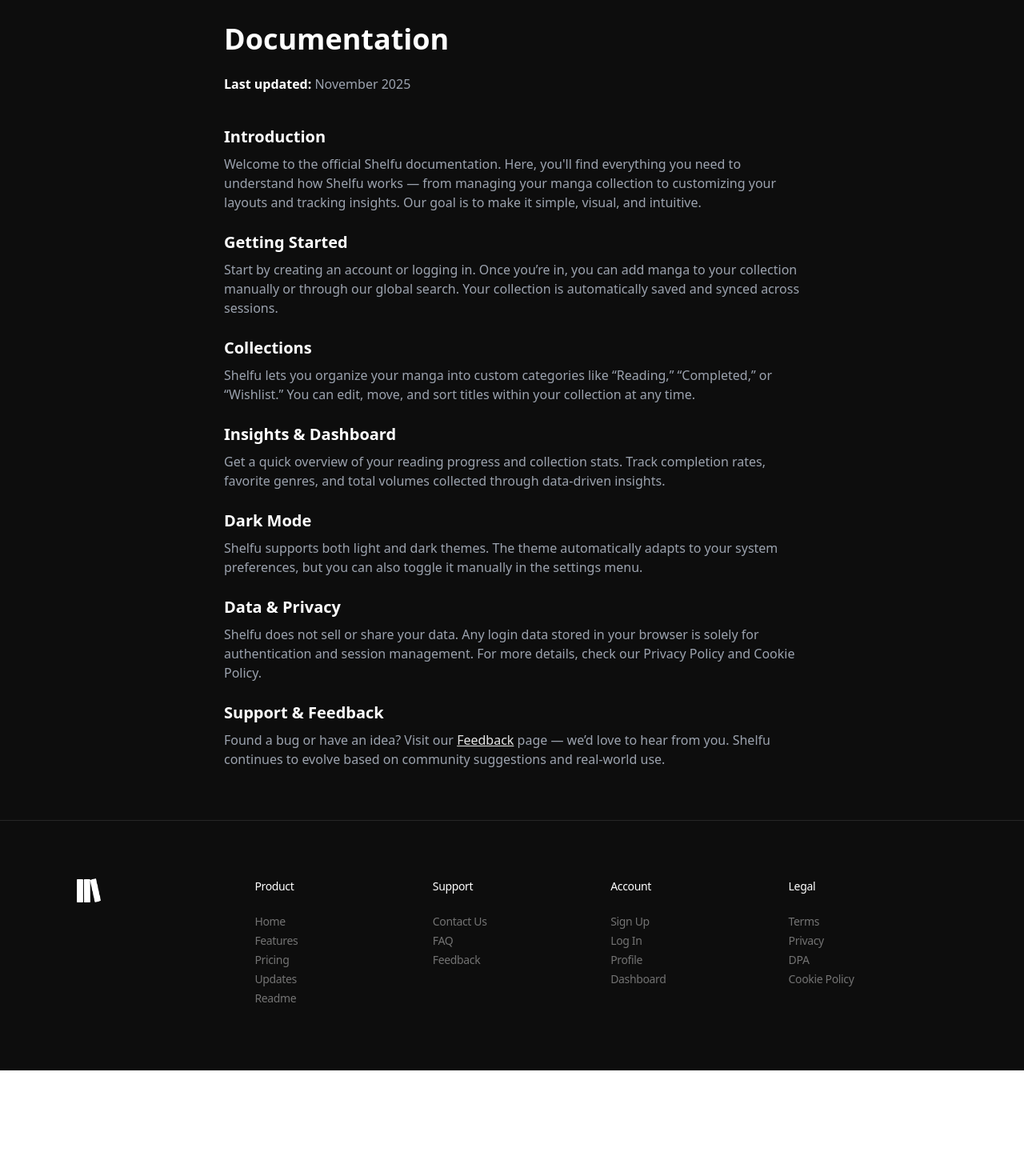
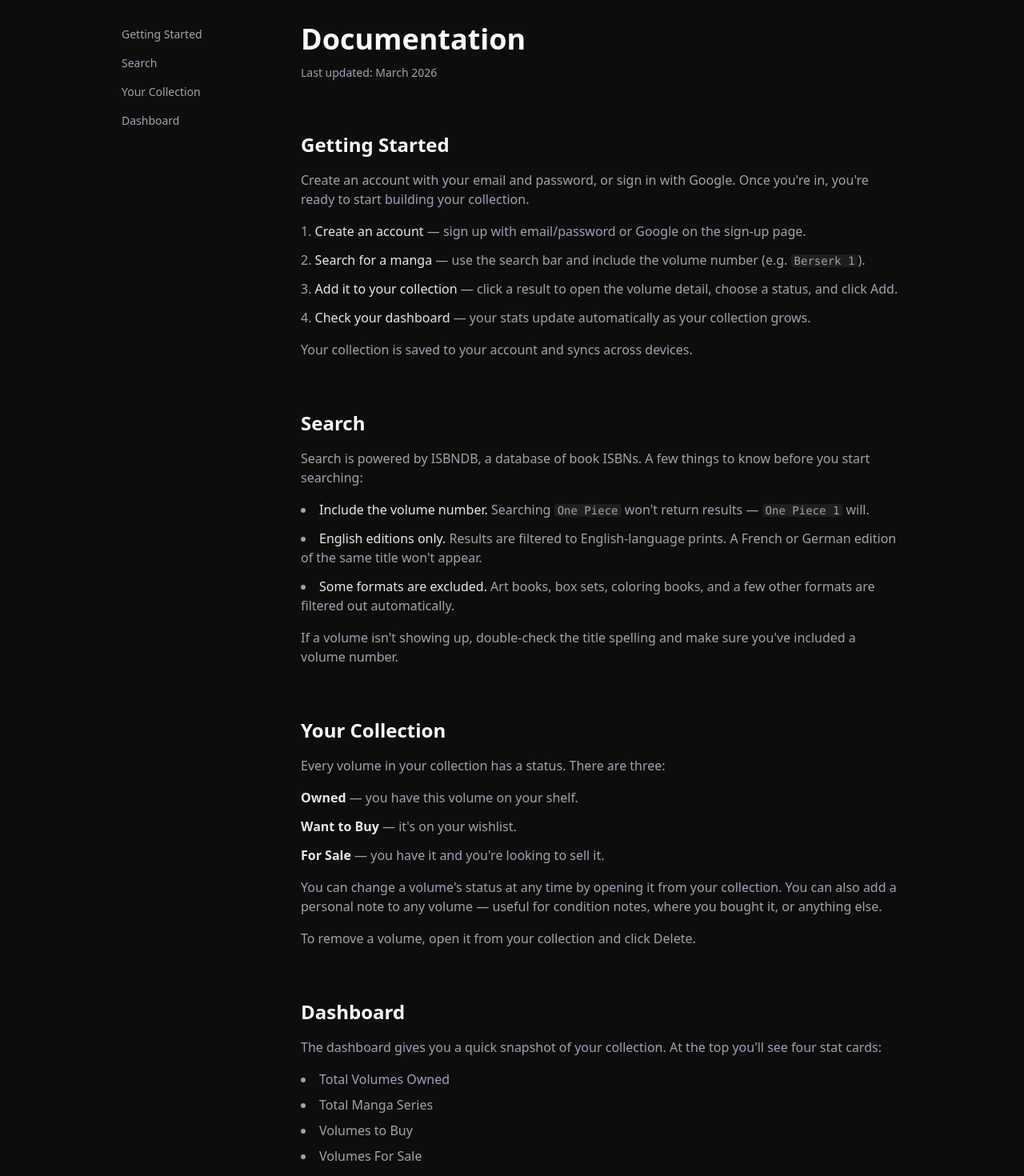
Before and after one commit to Mahib09/Shelfu, a Next.js app in the folder client/: page /docs in a window 1280 px wide. Shown: the part 100-1570 px from the top of the page at 80% size. Before the commit the page ends 1438 px from the top, so only its background shows below. Built offline with nearby package versions, Linux system fonts and the light colour scheme; no server answers.

Commit message:
docs(client): rewrite /docs page with accurate four-section layout

```diff
--- a/client/src/app/(public)/docs/page.jsx
+++ b/client/src/app/(public)/docs/page.jsx
@@ -1,92 +1,172 @@
 "use client";
 
 export default function Docs() {
+  const sections = [
+    { id: "getting-started", label: "Getting Started" },
+    { id: "search", label: "Search" },
+    { id: "your-collection", label: "Your Collection" },
+    { id: "dashboard", label: "Dashboard" },
+  ];
+
   return (
-    <div className="max-w-3xl mx-auto px-6 py-16 text-gray-200">
-      <h1 className="text-4xl font-bold mb-6 text-white">Documentation</h1>
-      <p className="mb-10 text-gray-400">
-        <span className="font-semibold text-white">Last updated:</span> November
-        2025
-      </p>
+    <div className="max-w-5xl mx-auto px-6 py-16 flex gap-12">
+      {/* Sticky sidebar nav */}
+      <aside className="hidden md:block w-44 shrink-0">
+        <nav className="sticky top-24 flex flex-col gap-2">
+          {sections.map((s) => (
+            <a
+              key={s.id}
+              href={`#${s.id}`}
+              className="text-sm text-gray-400 hover:text-white transition-colors py-1"
+            >
+              {s.label}
+            </a>
+          ))}
+        </nav>
+      </aside>
 
-      <section className="space-y-6">
+      {/* Main content */}
+      <div className="flex-1 space-y-16 text-gray-200">
         <div>
-          <h2 className="text-xl font-semibold text-white mb-2">
-            Introduction
-          </h2>
-          <p className="text-gray-400">
-            Welcome to the official Shelfu documentation. Here, you'll find
-            everything you need to understand how Shelfu works — from managing
-            your manga collection to customizing your layouts and tracking
-            insights. Our goal is to make it simple, visual, and intuitive.
-          </p>
+          <h1 className="text-4xl font-bold mb-3 text-white">Documentation</h1>
+          <p className="text-gray-400 text-sm">Last updated: March 2026</p>
         </div>
 
-        <div>
-          <h2 className="text-xl font-semibold text-white mb-2">
-            Getting Started
-          </h2>
+        {/* Getting Started */}
+        <section id="getting-started" className="space-y-4">
+          <h2 className="text-2xl font-semibold text-white">Getting Started</h2>
           <p className="text-gray-400">
-            Start by creating an account or logging in. Once you’re in, you can
-            add manga to your collection manually or through our global search.
-            Your collection is automatically saved and synced across sessions.
+            Create an account with your email and password, or sign in with
+            Google. Once you're in, you're ready to start building your
+            collection.
           </p>
-        </div>
+          <ol className="list-decimal list-inside space-y-3 text-gray-400">
+            <li>
+              <span className="text-gray-200 font-medium">Create an account</span>{" "}
+              — sign up with email/password or Google on the sign-up page.
+            </li>
+            <li>
+              <span className="text-gray-200 font-medium">Search for a manga</span>{" "}
+              — use the search bar and include the volume number (e.g.{" "}
+              <span className="font-mono text-sm bg-[#1E1E1E] px-1 rounded">
+                Berserk 1
+              </span>
+              ).
+            </li>
+            <li>
+              <span className="text-gray-200 font-medium">Add it to your collection</span>{" "}
+              — click a result to open the volume detail, choose a status, and
+              click Add.
+            </li>
+            <li>
+              <span className="text-gray-200 font-medium">Check your dashboard</span>{" "}
+              — your stats update automatically as your collection grows.
+            </li>
+          </ol>
+          <p className="text-gray-400">
+            Your collection is saved to your account and syncs across devices.
+          </p>
+        </section>
 
-        <div>
-          <h2 className="text-xl font-semibold text-white mb-2">Collections</h2>
+        {/* Search */}
+        <section id="search" className="space-y-4">
+          <h2 className="text-2xl font-semibold text-white">Search</h2>
           <p className="text-gray-400">
-            Shelfu lets you organize your manga into custom categories like
-            “Reading,” “Completed,” or “Wishlist.” You can edit, move, and sort
-            titles within your collection at any time.
+            Search is powered by ISBNDB, a database of book ISBNs. A few things
+            to know before you start searching:
           </p>
-        </div>
+          <ul className="list-disc list-inside space-y-3 text-gray-400">
+            <li>
+              <span className="text-gray-200 font-medium">
+                Include the volume number.
+              </span>{" "}
+              Searching{" "}
+              <span className="font-mono text-sm bg-[#1E1E1E] px-1 rounded">
+                One Piece
+              </span>{" "}
+              won't return results —{" "}
+              <span className="font-mono text-sm bg-[#1E1E1E] px-1 rounded">
+                One Piece 1
+              </span>{" "}
+              will.
+            </li>
+            <li>
+              <span className="text-gray-200 font-medium">
+                English editions only.
+              </span>{" "}
+              Results are filtered to English-language prints. A French or German
+              edition of the same title won't appear.
+            </li>
+            <li>
+              <span className="text-gray-200 font-medium">
+                Some formats are excluded.
+              </span>{" "}
+              Art books, box sets, coloring books, and a few other formats are
+              filtered out automatically.
+            </li>
+          </ul>
+          <p className="text-gray-400">
+            If a volume isn't showing up, double-check the title spelling and
+            make sure you've included a volume number.
+          </p>
+        </section>
 
-        <div>
-          <h2 className="text-xl font-semibold text-white mb-2">
-            Insights & Dashboard
-          </h2>
+        {/* Your Collection */}
+        <section id="your-collection" className="space-y-4">
+          <h2 className="text-2xl font-semibold text-white">Your Collection</h2>
           <p className="text-gray-400">
-            Get a quick overview of your reading progress and collection stats.
-            Track completion rates, favorite genres, and total volumes collected
-            through data-driven insights.
+            Every volume in your collection has a status. There are three:
           </p>
-        </div>
+          <ul className="space-y-3 text-gray-400">
+            <li>
+              <span className="text-gray-200 font-semibold">Owned</span> — you
+              have this volume on your shelf.
+            </li>
+            <li>
+              <span className="text-gray-200 font-semibold">Want to Buy</span> —
+              it's on your wishlist.
+            </li>
+            <li>
+              <span className="text-gray-200 font-semibold">For Sale</span> — you
+              have it and you're looking to sell it.
+            </li>
+          </ul>
+          <p className="text-gray-400">
+            You can change a volume's status at any time by opening it from your
+            collection. You can also add a personal note to any volume — useful
+            for condition notes, where you bought it, or anything else.
+          </p>
+          <p className="text-gray-400">
+            To remove a volume, open it from your collection and click Delete.
+          </p>
+        </section>
 
-        <div>
-          <h2 className="text-xl font-semibold text-white mb-2">Dark Mode</h2>
+        {/* Dashboard */}
+        <section id="dashboard" className="space-y-4">
+          <h2 className="text-2xl font-semibold text-white">Dashboard</h2>
           <p className="text-gray-400">
-            Shelfu supports both light and dark themes. The theme automatically
-            adapts to your system preferences, but you can also toggle it
-            manually in the settings menu.
+            The dashboard gives you a quick snapshot of your collection. At the
+            top you'll see four stat cards:
           </p>
-        </div>
-
-        <div>
-          <h2 className="text-xl font-semibold text-white mb-2">
-            Data & Privacy
-          </h2>
+          <ul className="list-disc list-inside space-y-2 text-gray-400">
+            <li>Total Volumes Owned</li>
+            <li>Total Manga Series</li>
+            <li>Volumes to Buy</li>
+            <li>Volumes For Sale</li>
+          </ul>
           <p className="text-gray-400">
-            Shelfu does not sell or share your data. Any login data stored in
-            your browser is solely for authentication and session management.
-            For more details, check our Privacy Policy and Cookie Policy.
+            Below the cards there are two panels: a bar chart showing how many
+            Owned volumes you added each month over the last six months, and a
+            Recent Addition list showing the last 10 items you added to your
+            collection across all statuses.
           </p>
-        </div>
-
-        <div>
-          <h2 className="text-xl font-semibold text-white mb-2">
-            Support & Feedback
-          </h2>
           <p className="text-gray-400">
-            Found a bug or have an idea? Visit our{" "}
-            <a href="/feedback" className="text-[#E6E6E6] underline">
-              Feedback
-            </a>{" "}
-            page — we’d love to hear from you. Shelfu continues to evolve based
-            on community suggestions and real-world use.
+            To change your theme, use the icon in the header for a quick
+            Light/Dark toggle. For more control — including a System option that
+            follows your OS preference — go to Settings → Appearance.
           </p>
-        </div>
-      </section>
+        </section>
+      </div>
     </div>
   );
 }
```
